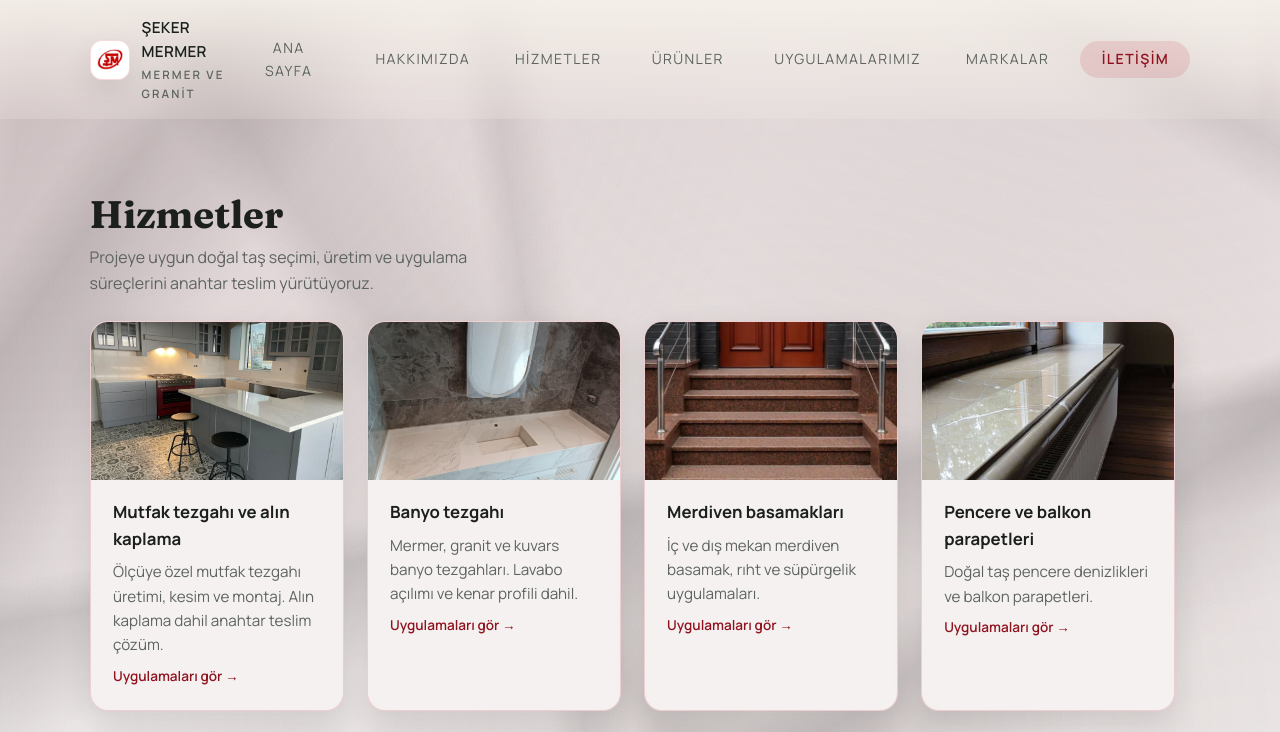
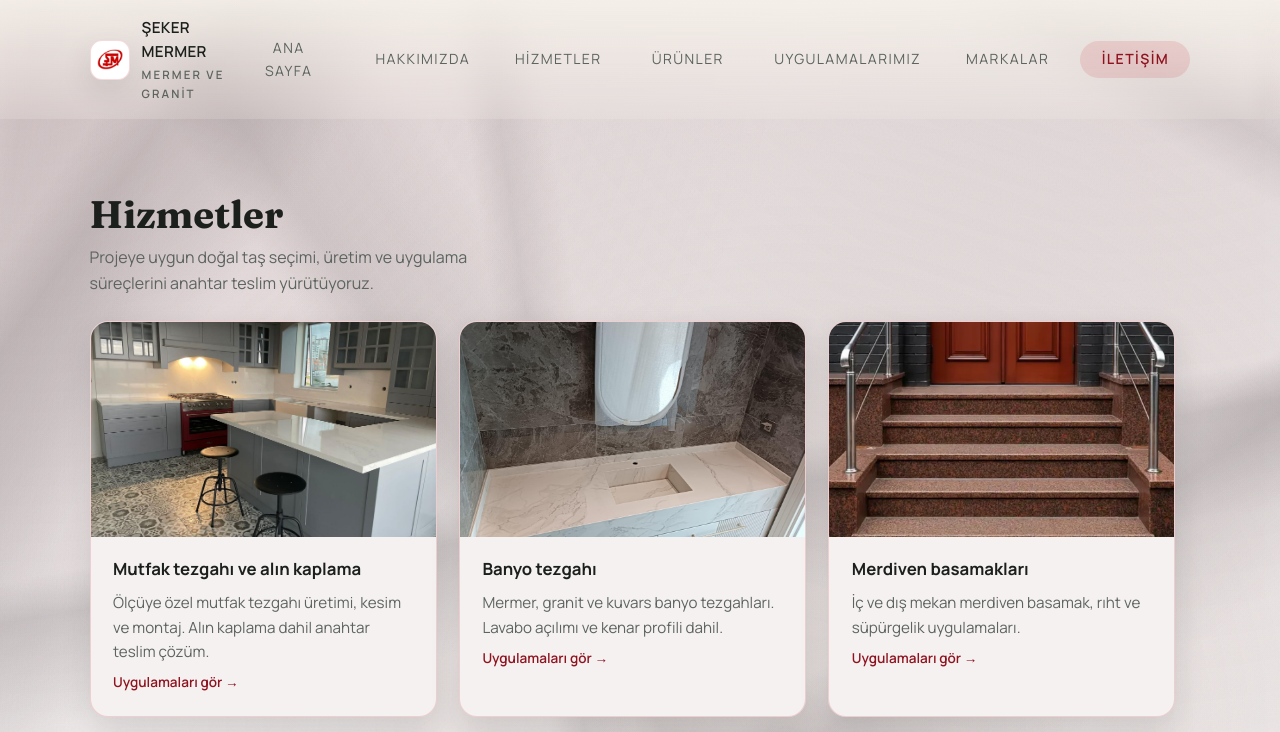
Before and after one commit to ahmetesreff/seker-site, a Nuxt app: page /hizmetler in a window 1280 px wide. Shown: the top 732 px of the page. Built offline with nearby package versions, Linux system fonts and the light colour scheme.

Commit message:
update: hizmet kartlarını 3'lü grid yapısına geçir

```diff
--- a/assets/main.css
+++ b/assets/main.css
@@ -512,6 +512,10 @@ img {
   align-items: stretch;
 }
 
+.about-section.is-compact .about-grid {
+  align-items: start;
+}
+
 .about-text {
   background: rgba(255, 255, 255, 0.65);
   border: 1px solid var(--border);
@@ -519,6 +523,10 @@ img {
   padding: 1.6rem 1.8rem;
   box-shadow: var(--shadow-soft);
   height: 100%;
+}
+
+.about-section.is-compact .about-text {
+  height: auto;
 }
 
 .about-text p {
@@ -571,7 +579,7 @@ img {
 
 .services-grid {
   display: grid;
-  grid-template-columns: repeat(auto-fit, minmax(220px, 1fr));
+  grid-template-columns: repeat(3, 1fr);
   gap: 1.4rem;
 }
 
@@ -1142,6 +1150,10 @@ img {
     min-height: 240px;
   }
 
+  .services-grid {
+    grid-template-columns: 1fr;
+  }
+
   .gallery-filters {
     flex-direction: column;
     gap: 0.75rem;
```
